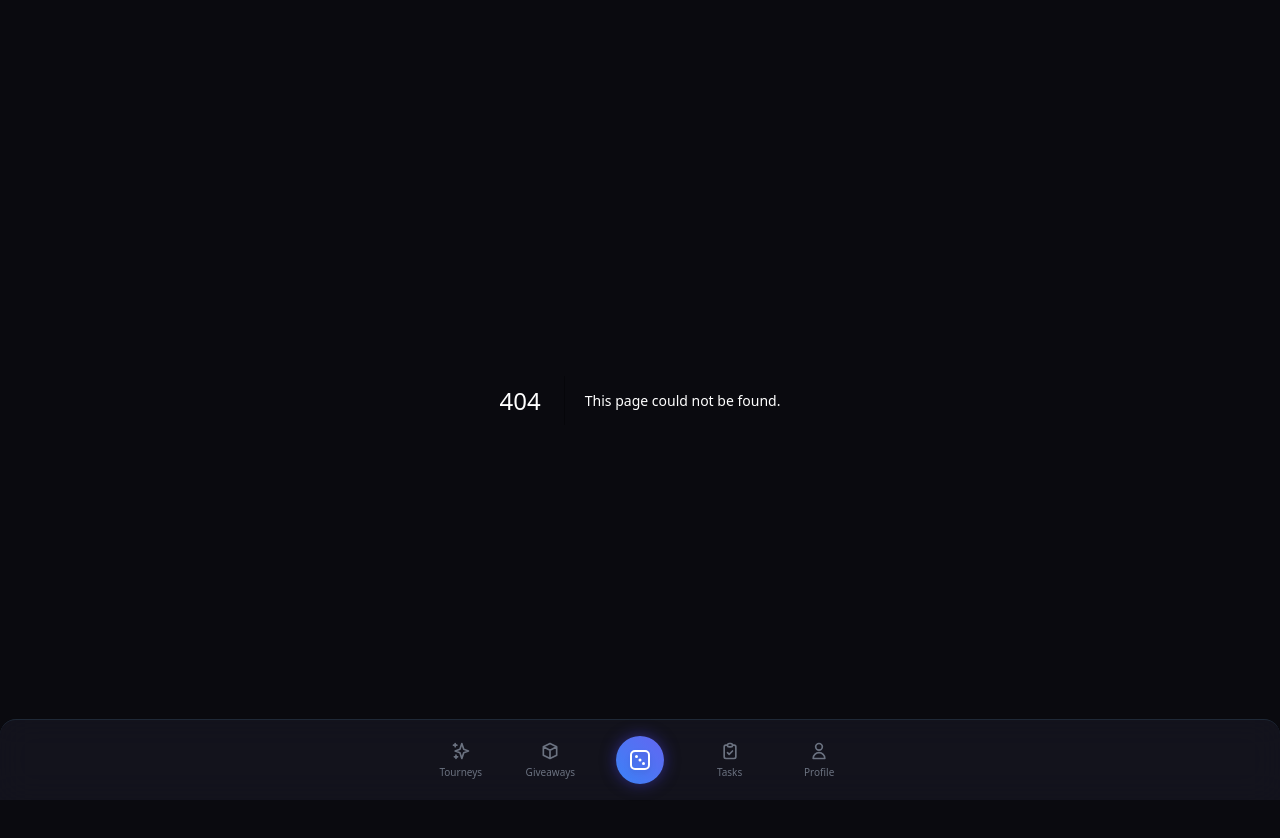
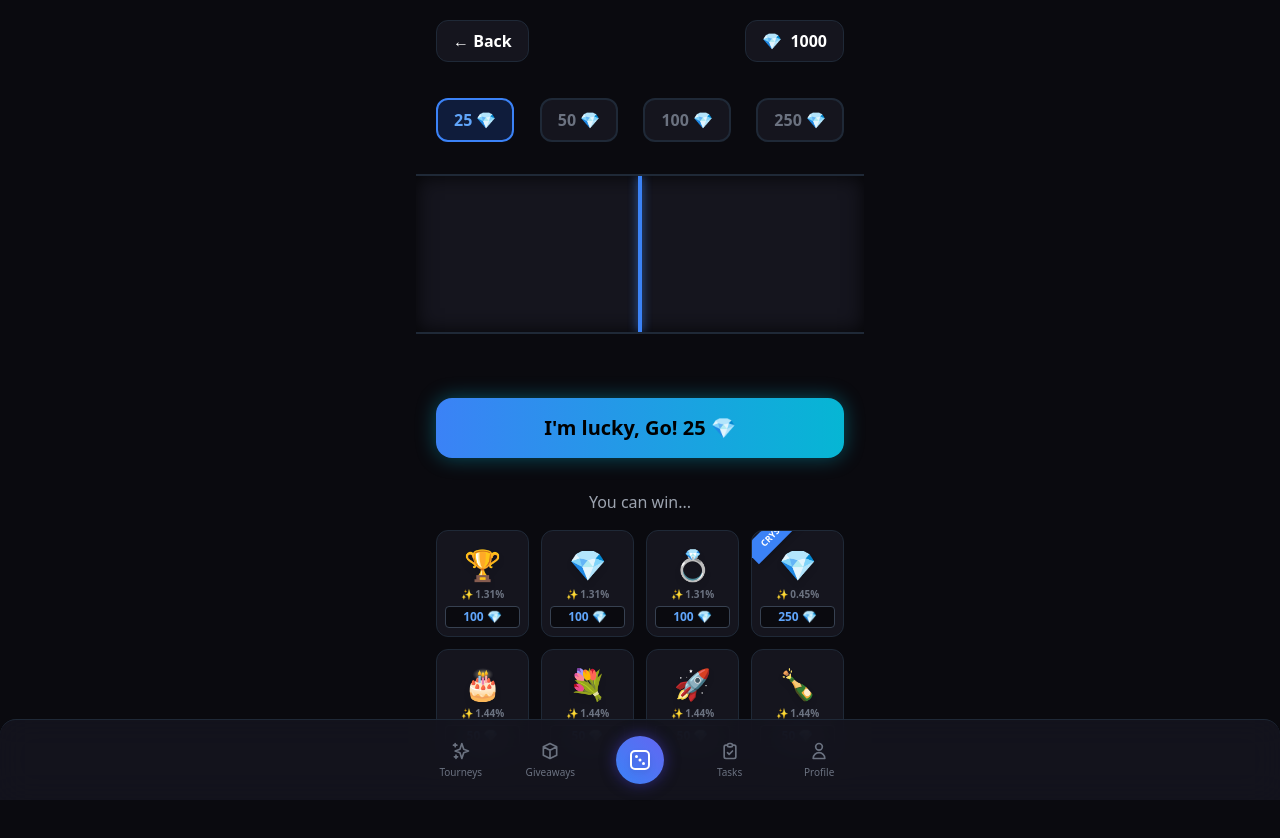
Before and after one commit to Aadi639707/stardrop-bot, a Next.js app: page /case-opener in a window 1280 px wide. Before the commit this address had no page. Shown: the top 838 px of the page. Built offline with nearby package versions, Linux system fonts and the light colour scheme.

Commit message:
Create page.tsx

```diff
--- /dev/null
+++ b/app/case-opener/page.tsx
@@ -0,0 +1,180 @@
+"use client";
+
+import { useState, useRef } from "react";
+import Link from "next/link";
+
+// Dummy Prize Pool Data
+const prizePool = [
+  { id: 1, name: "Trophy", icon: "🏆", chance: "1.31%", value: 100, rarity: "epic" },
+  { id: 2, name: "Diamond", icon: "💎", chance: "1.31%", value: 100, rarity: "epic" },
+  { id: 3, name: "Ring", icon: "💍", chance: "1.31%", value: 100, rarity: "epic" },
+  { id: 4, name: "Crystals", icon: "💎", chance: "0.45%", value: 250, rarity: "legendary" },
+  { id: 5, name: "Cake", icon: "🎂", chance: "1.44%", value: 50, rarity: "common" },
+  { id: 6, name: "Flowers", icon: "💐", chance: "1.44%", value: 50, rarity: "common" },
+  { id: 7, name: "Rocket", icon: "🚀", chance: "1.44%", value: 50, rarity: "common" },
+  { id: 8, name: "Champagne", icon: "🍾", chance: "1.44%", value: 50, rarity: "common" },
+];
+
+export default function CaseOpener() {
+  const [balance, setBalance] = useState(1000);
+  const [betAmount, setBetAmount] = useState(25);
+  const [isRolling, setIsRolling] = useState(false);
+
+  // Slider State
+  const [stripItems, setStripItems] = useState<any[]>([]);
+  const [sliderTranslate, setSliderTranslate] = useState(0);
+  const [winningItem, setWinningItem] = useState<any | null>(null);
+
+  const startUnboxing = () => {
+    if (isRolling) return;
+    if (balance < betAmount) return alert("Not enough Stars!");
+
+    setBalance(prev => prev - betAmount);
+    setIsRolling(true);
+    setWinningItem(null);
+    setSliderTranslate(0); // Reset position
+
+    // 🌚 THE SECRET ALGORITHM (Force Low-Tier Win)
+    // We strictly select a 'common' item (value: 50) to ensure the house always wins big bets,
+    // or gives a small psychological win if the bet is 25.
+    const commonItems = prizePool.filter(p => p.rarity === "common");
+    const riggedWinner = commonItems[Math.floor(Math.random() * commonItems.length)];
+
+    // Generate a long strip of 60 items for the rolling animation
+    const generateStrip = Array.from({ length: 60 }).map((_, i) => {
+      // The 50th item will be our rigged winner
+      if (i === 50) return riggedWinner;
+      // Everything else is random eye-candy
+      return prizePool[Math.floor(Math.random() * prizePool.length)];
+    });
+
+    setStripItems(generateStrip);
+
+    // Trigger animation after a tiny delay to allow DOM to render the strip
+    setTimeout(() => {
+      // Calculate scroll distance: 50th item * itemWidth (approx 100px) + offset to center it
+      // Added a slight random offset so it doesn't land perfectly in the center every time
+      const randomOffset = Math.floor(Math.random() * 40) - 20;
+      const targetScroll = -(50 * 100) + 120 + randomOffset;
+
+      setSliderTranslate(targetScroll);
+
+      // Animation takes 5 seconds
+      setTimeout(() => {
+        setIsRolling(false);
+        setWinningItem(riggedWinner);
+        setBalance(prev => prev + riggedWinner.value); // Give the rigged payout
+      }, 5000);
+    }, 50);
+  };
+
+  return (
+    <div className="min-h-screen bg-[#0a0a0f] flex flex-col items-center pb-20">
+
+      {/* Top Header */}
+      <div className="w-full flex justify-between items-center p-5 max-w-md">
+        <Link href="/" className="text-white flex items-center gap-2 font-bold bg-[#15151e] px-4 py-2 rounded-xl border border-gray-800 active:scale-95 transition">
+           <span>← Back</span>
+        </Link>
+        <div className="flex items-center gap-2 bg-[#15151e] px-4 py-2 rounded-xl border border-gray-800">
+          <span className="text-blue-400">💎</span>
+          <span className="text-white font-bold">{balance}</span>
+        </div>
+      </div>
+
+      {/* Bet Amount Selectors */}
+      <div className="w-full max-w-md flex justify-between px-5 mt-4">
+        {[25, 50, 100, 250].map((amt) => (
+          <button
+            key={amt}
+            onClick={() => setBetAmount(amt)}
+            disabled={isRolling}
+            className={`px-4 py-2 rounded-xl font-bold transition-all border-2 ${
+              betAmount === amt
+              ? 'bg-blue-600/20 border-blue-500 text-blue-400'
+              : 'bg-[#15151e] border-gray-800 text-gray-500'
+            }`}
+          >
+            {amt} 💎
+          </button>
+        ))}
+      </div>
+
+      {/* The Unboxing Slider Container (CS:GO Style) */}
+      <div className="w-full max-w-md mt-8 relative overflow-hidden bg-[#15151e] border-y-2 border-gray-800 h-40 flex items-center shadow-[inset_0_0_20px_rgba(0,0,0,0.8)]">
+
+        {/* Center Target Line */}
+        <div className="absolute left-1/2 -translate-x-1/2 top-0 bottom-0 w-1 bg-blue-500 z-20 shadow-[0_0_10px_rgba(59,130,246,0.8)]"></div>
+
+        {/* The Rolling Strip */}
+        <div
+          className="flex items-center gap-2 px-1/2 absolute left-0"
+          style={{
+            transform: `translateX(${sliderTranslate}px)`,
+            transition: isRolling ? "transform 5s cubic-bezier(0.1, 0.9, 0.2, 1)" : "none",
+            width: "max-content"
+          }}
+        >
+          {stripItems.length > 0 ? (
+            stripItems.map((item, idx) => (
+              <div key={idx} className={`w-24 h-28 rounded-lg flex flex-col items-center justify-center border-2 shrink-0 ${
+                item.rarity === 'legendary' ? 'bg-purple-900/20 border-purple-500' :
+                item.rarity === 'epic' ? 'bg-blue-900/20 border-blue-500' :
+                'bg-gray-800/30 border-gray-700'
+              }`}>
+                <span className="text-4xl drop-shadow-md">{item.icon}</span>
+              </div>
+            ))
+          ) : (
+            // Default View before rolling
+            <div className="w-full flex justify-center w-screen absolute left-0">
+               <div className="w-32 h-32 bg-gradient-to-br from-yellow-600 to-yellow-900 rounded-2xl flex items-center justify-center border-2 border-yellow-500 shadow-[0_0_30px_rgba(234,179,8,0.3)]">
+                  <span className="text-5xl">💼</span>
+               </div>
+            </div>
+          )}
+        </div>
+      </div>
+
+      {/* Winning Announcement */}
+      <div className="h-10 mt-4 flex items-center justify-center">
+        {winningItem && !isRolling && (
+           <span className="text-green-400 font-bold text-lg animate-bounce">
+             You won {winningItem.name}! (+{winningItem.value} 💎)
+           </span>
+        )}
+      </div>
+
+      {/* Play Action Button */}
+      <div className="w-full max-w-md px-5 mt-2">
+        <button
+          onClick={startUnboxing}
+          disabled={isRolling}
+          className="w-full bg-gradient-to-r from-blue-500 to-cyan-500 hover:from-blue-400 hover:to-cyan-400 text-black font-extrabold text-xl py-4 rounded-2xl shadow-[0_0_20px_rgba(6,182,212,0.4)] active:scale-95 transition-all disabled:opacity-50"
+        >
+          {isRolling ? "Opening..." : `I'm lucky, Go! ${betAmount} 💎`}
+        </button>
+      </div>
+
+      {/* Possible Prizes Grid */}
+      <div className="w-full max-w-md px-5 mt-8">
+        <p className="text-center text-gray-400 font-medium mb-4">You can win...</p>
+        <div className="grid grid-cols-4 gap-3">
+          {prizePool.map((prize) => (
+            <div key={prize.id} className="bg-[#15151e] border border-gray-800 rounded-xl p-2 flex flex-col items-center relative overflow-hidden">
+              {prize.rarity === 'legendary' && (
+                <div className="absolute -top-3 -left-3 bg-blue-500 text-white text-[9px] font-bold px-4 py-1 rotate-[-45deg] z-10 shadow-md">CRYSTALS</div>
+              )}
+              <span className="text-3xl mt-2 drop-shadow-md">{prize.icon}</span>
+              <span className="text-gray-500 text-[10px] mt-1 font-bold">✨ {prize.chance}</span>
+              <div className="bg-[#0a0a0f] border border-gray-700 w-full text-center mt-1 py-0.5 rounded text-blue-400 font-bold text-xs">
+                {prize.value} 💎
+              </div>
+            </div>
+          ))}
+        </div>
+      </div>
+
+    </div>
+  );
+}
```
